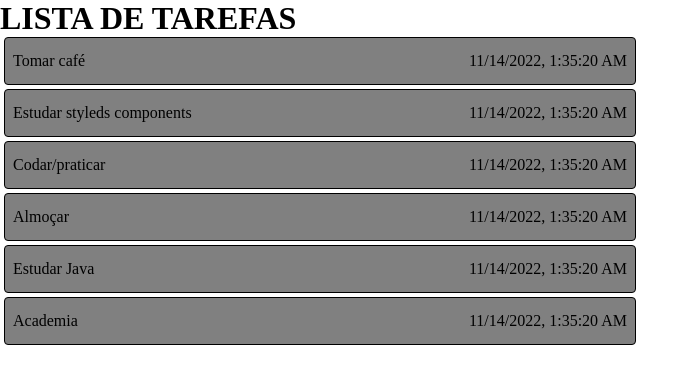
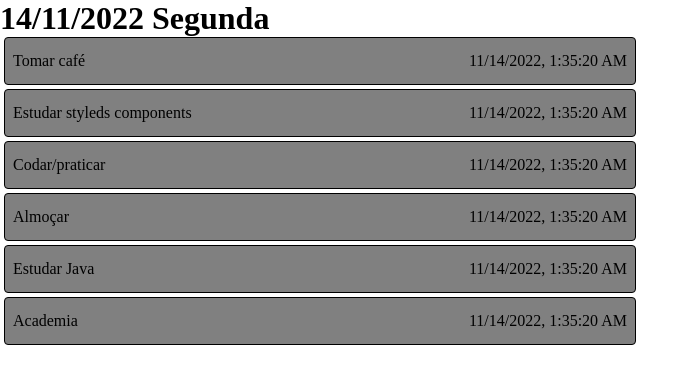
Before and after one commit to fabioVitorTavares/ToDoList, a React (Vite) app in the folder ToDoList/: page / in a window 1280 px wide. Shown: the top 384 px of the page, without its empty margins (0-699 px from the left). Built offline with nearby package versions, Linux system fonts and the light colour scheme.

Commit message:
add components

```diff
--- a/ToDoList/src/App/index.jsx
+++ b/ToDoList/src/App/index.jsx
@@ -1,11 +1,10 @@
+import { Calendar } from  '../Calendar'
 import './style.css'
-import { Tasks } from  '../Tasks'
 
 export function App() {
   return (
     <div className="App">
-      <h1>LISTA DE TAREFAS</h1>
-      <Tasks/>
+      <Calendar/>
     </div>
   )
 }
--- /dev/null
+++ b/ToDoList/src/Calendar/index.jsx
@@ -0,0 +1,10 @@
+import { Day } from '../Day'
+import './style.css'
+
+export function Calendar(){
+    return (
+        <div className="day">
+            <Day day="14/11/2022 Segunda"/>
+        </div>
+    )
+}
--- /dev/null
+++ b/ToDoList/src/Day/index.jsx
@@ -0,0 +1,11 @@
+import { Tasks } from '../Tasks'
+import './style.css'
+
+export function Day({ day }){
+    return (
+        <div className="day">
+            <h1>{ day }</h1>
+            <Tasks/>
+        </div>
+    )
+}
--- a/ToDoList/src/Tasks/index.jsx
+++ b/ToDoList/src/Tasks/index.jsx
@@ -1,5 +1,5 @@
 import { Task } from '../Task'
-import './style.css';
+import './style.css'
 
 export function Tasks(){
     return (
@@ -10,7 +10,6 @@ export function Tasks(){
             <Task description="Almoçar"/>
             <Task description="Estudar Java"/>
             <Task description="Academia"/>
-
         </div>
     )
 }
--- a/ToDoList/src/main.jsx
+++ b/ToDoList/src/main.jsx
@@ -4,7 +4,7 @@ import ReactDOM from 'react-dom/client'
 import { App } from '../src/App'
 
 ReactDOM.createRoot(document.getElementById('root')).render(
-  <React.StrictMode>
-    <App />
-  </React.StrictMode>
+    <React.StrictMode>
+        <App />
+    </React.StrictMode>
 )
```
Also changed, not shown: ToDoList/src/Calendar/style.css (added), ToDoList/src/Day/style.css (added).
